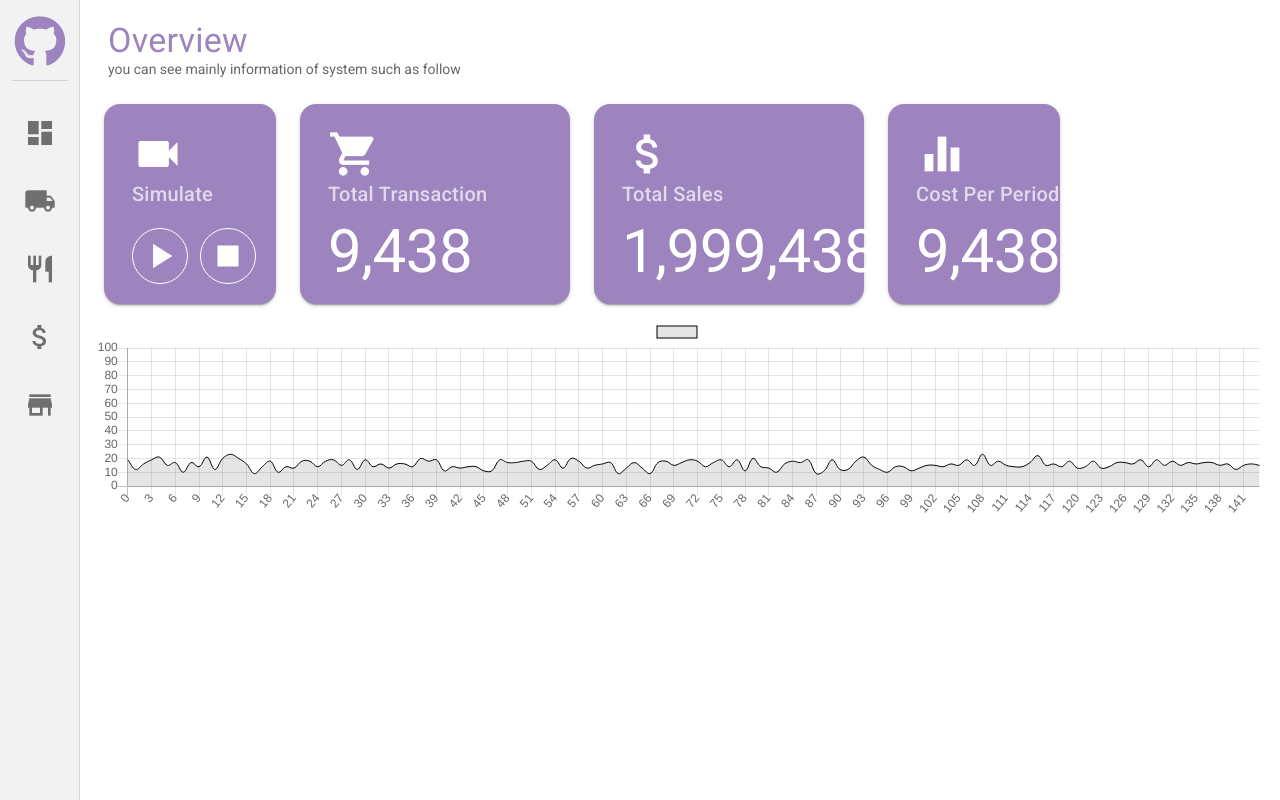
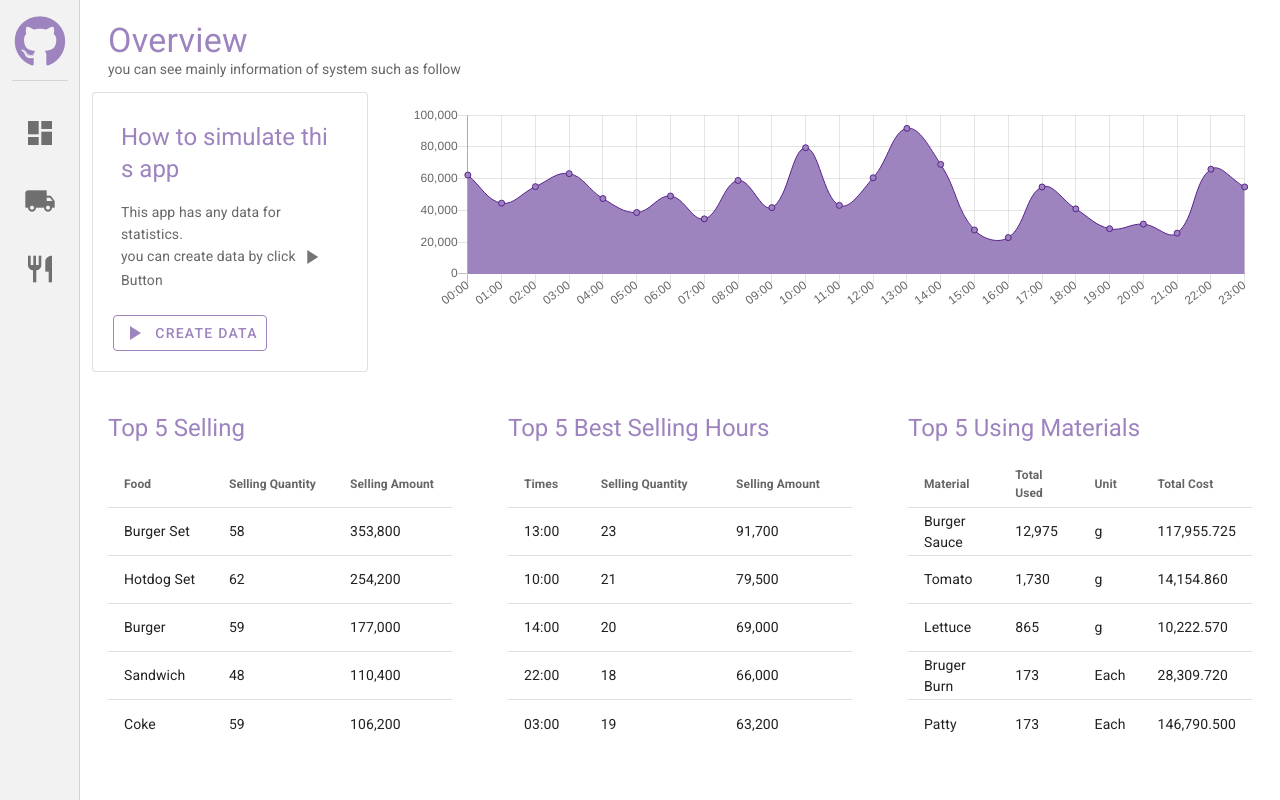
Before and after one commit to Ohmry/food-management-system, a Vue app: page /dashboard in a window 1280 px wide. Built offline with nearby package versions, Linux system fonts and the light colour scheme.

Commit message:
create statistics card in DashBoard.vue, delete components not used

```diff
--- a/src/App.vue
+++ b/src/App.vue
@@ -15,7 +15,7 @@ export default {
   created () {
     /** create dummy transaction */
     let foodsCount = this.$store.state.foods.length
-    for (let i = 0; i < 144; i++) {
+    for (let i = 0; i < 24; i++) {
       for (let j = 0; j < 5; j++) {
         let randomFoodId = Math.floor(Math.random() * (foodsCount - 1) + 1)
         let food = this.$store.state.foods.find(food => food.id == randomFoodId)
--- a/src/components/Chart/BaseChart.vue
+++ b/src/components/Chart/BaseChart.vue
@@ -29,8 +29,8 @@ export default {
             label: '',
             data: this.data,
             borderWidth: 1,
-            borderColor: '#000',
-            pointRadius: 0
+            borderColor: '#58238C',
+            backgroundColor: '#9D84BF'
           }
         ]
       },
--- a/src/components/Common/AppNavigator.vue
+++ b/src/components/Common/AppNavigator.vue
@@ -25,8 +25,8 @@ export default {
       { title: 'DashBoard', icon: 'dashboard' },
       { title: 'Material', icon: 'local_shipping' },
       { title: 'Food', icon: 'restaurant' },
-      { title: 'Sales', icon: 'attach_money' },
-      { title: 'Stock', icon: 'store' }
+      // { title: 'Sales', icon: 'attach_money' },
+      // { title: 'Stock', icon: 'store' }
     ]
   })
 }
--- a/src/components/Menu/MenuNavigator.vue
+++ /dev/null
@@ -1,48 +0,0 @@
-<template>
-  <v-navigation-drawer app mini-variant mini-variant-width="80" color="#F2F2F2">
-    <!-- Logo -->
-    <v-avatar class="d-block text-center mx-auto mt-4" size="52">
-      <v-icon color="#9D84BF" size="52">fab fa-github</v-icon>
-    </v-avatar>
-    <v-divider class="mx-3 my-3"></v-divider>
-    <v-list flat>
-      <router-link v-for="(item, index) in menuItems" :key="index" :to="item.title">
-        <v-list-item :ripple="false" active-class="menu-selected" class="mb-1">
-          <v-list-item-icon>
-            <v-icon v-text="item.icon" size="32" light></v-icon>
-          </v-list-item-icon>
-        </v-list-item>
-      </router-link>
-    </v-list>
-  </v-navigation-drawer>
-</template>
-
-<script>
-export default {
-  data: () => ({
-    currentMenuItem: 0,
-    menuItems: [
-      { title: 'DashBoard', icon: 'dashboard' },
-      { title: 'Material', icon: 'local_shipping' },
-      { title: 'Food', icon: 'restaurant' },
-      { title: 'Sales', icon: 'attach_money' },
-      { title: 'Stock', icon: 'store' }
-    ]
-  })
-}
-</script>
-
-<style>
-  .v-list > a {
-    color: transparent !important;
-  }
-  .router-link-active > .v-list-item {
-    margin: 0 8px;
-    background: #9D84BF;
-    text-decoration: none;
-    border-radius: 50%;
-  }
-  .router-link-active > .v-list-item > .v-list-item__icon > i{
-    color: white !important;
-  }
-</style>
--- a/src/views/DashBoard.vue
+++ b/src/views/DashBoard.vue
@@ -5,59 +5,22 @@
         title="Overview"
         description="you can see mainly information of system such as follow"
       />
-      <v-item-group>
-        <v-container fluid>
-          <v-row justify="start">
-            <v-col cols="12" md="2">
-              <v-item v-slot="{ active }">
-                <v-card class="d-flex rounded-xl"
-                  :color="active ? '#58238C' : '#9D84BF'"
-                  dark height="200"
-                  style="user-select: none">
       <v-row>
-                    <v-col cols="12" sm="12" class="my-3 mx-3">
-                      <v-list-item three-line>
-                        <v-list-item-content>
-                          <div>
-                            <v-icon size="52">videocam</v-icon>
-                          </div>
-                          <v-list-item-subtitle class="text-h6">Simulate</v-list-item-subtitle>
-                          <v-list-item-title class="py-5">
-                            <AppButton outlined fab white icon="play_arrow" iconSize="42" class="mr-3" />
-                            <!-- <AppButton outlined fab white icon="pause" iconSize="42" class="mr-3" /> -->
-                            <AppButton outlined fab white icon="stop" iconSize="42" />
-                          </v-list-item-title>
-                        </v-list-item-content>
-                      </v-list-item>
+        <v-col cols="12" md="3">
+          <v-card outlined class="px-3 py-3">
+            <v-card-title class="text-h5" style="color: #9D84BF;">How to simulate this app</v-card-title>
+            <v-card-text>
+              This app has any data for statistics.<br/>
+              you can create data by click <v-icon>play_arrow</v-icon> Button
+            </v-card-text>
+            <v-card-actions>
+              <AppButton text="Create Data" icon="play_arrow" outlined />
+            </v-card-actions>
+          </v-card>
         </v-col>
-                  </v-row>
-                </v-card>
-              </v-item>
-            </v-col>
-            <v-col cols="12" md="3">
-              <OverviewItem
-                title="Total Transaction"
-                icon="shopping_cart"
-                value="9,438"
-              />
-            </v-col>
-            <v-col cols="12" md="3">
-              <OverviewItem
-                title="Total Sales"
-                icon="attach_money"
-                value="1,999,438"
-              />
-            </v-col>
-            <v-col cols="12" md="2">
-              <OverviewItem
-                title="Cost Per Period"
-                icon="equalizer"
-                value="9,438"
-              />
-            </v-col>
-          </v-row>
-        </v-container>
-      </v-item-group>
+        <v-col cols="12" md="9">
+          <v-card flat>
+            <v-card-text>
               <LineChart
                 ref="chart"
                 :labels="this.chart.labels"
@@ -65,38 +28,140 @@
                 :options="this.chart.options"
                 height="200px"
               />
+            </v-card-text>
+          </v-card>
+        </v-col>
+      </v-row>
+      <v-row>
+        <v-col cols="12" md="4">
+          <v-card flat>
+            <v-card-title class="text-h5" style="color: #9D84BF;">Top 5 Selling</v-card-title>
+            <v-card-text>
+              <v-data-table
+                :headers="this.table.selling.headers"
+                :items="this.table.selling.data"
+                :items-per-page="5"
+                hide-default-footer
+                disable-sort>
+                <template v-slot:item.quantity="{item}">
+                  {{ displayFormat(item.quantity, 'numeric') }}
+                </template>
+                <template v-slot:item.amount="{item}">
+                  {{ displayFormat(item.amount, 'numeric') }}
+                </template>
+              </v-data-table>
+            </v-card-text>
+          </v-card>
+        </v-col>
+        <v-col cols="12" md="4">
+          <v-card flat>
+            <v-card-title class="text-h5" style="color: #9D84BF;">Top 5 Best Selling Hours</v-card-title>
+            <v-card-text>
+              <v-data-table
+                :headers="this.table.hours.headers"
+                :items="this.table.hours.data"
+                :items-per-page="5"
+                hide-default-footer
+                disable-sort>
+                <template v-slot:item.quantity="{item}">
+                  {{ displayFormat(item.quantity, 'numeric') }}
+                </template>
+                <template v-slot:item.amount="{item}">
+                  {{ displayFormat(item.amount, 'numeric') }}
+                </template>
+              </v-data-table>
+            </v-card-text>
+          </v-card>
+        </v-col>
+        <v-col cols="12" md="4">
+          <v-card flat>
+            <v-card-title class="text-h5" style="color: #9D84BF;">Top 5 Using Materials</v-card-title>
+            <v-card-text>
+              <v-data-table
+                :headers="this.table.materials.headers"
+                :items="this.table.materials.data"
+                :items-per-page="5"
+                hide-default-footer
+                disable-sort>
+                <template v-slot:item.amount="{item}">
+                  {{ displayFormat(item.amount, 'numeric') }}
+                </template>
+                <template v-slot:item.totalCost="{item}">
+                  {{ displayFormat(item.totalCost, 'decimal') }}
+                </template>
+              </v-data-table>
+            </v-card-text>
+          </v-card>
+        </v-col>
+      </v-row>
     </v-container>
   </v-app>
 </template>
 
 <script>
-import OverviewItem from '../components/Dashboard/OverviewItem.vue'
 import { LineChart } from '../components/Chart'
+import { DisplayFormatUtils } from '../components/Utils'
 
 export default {
   components: {
-    OverviewItem,
     LineChart
   },
+  mixins: [DisplayFormatUtils],
   data: () => ({
-    /** Summary */
-    summary: {
-      data: null,
+    timer: undefined,
+    table: {
+      selling: {
+        headers: [
+          { text: 'Food', value: 'food' },
+          { text: 'Selling Quantity', value: 'quantity' },
+          { text: 'Selling Amount', value: 'amount' }
+        ],
+        data: []
       },
-    timer: undefined,
+      hours: {
+        headers: [
+          { text: 'Times', value: 'times' },
+          { text: 'Selling Quantity', value: 'quantity' },
+          { text: 'Selling Amount', value: 'amount' }
+        ],
+        data: []
+      },
+      materials: {
+        headers: [
+          { text: 'Material', value: 'material' },
+          { text: 'Total Used', value: 'amount' },
+          { text: 'Unit', value: 'stockUnit' },
+          { text: 'Total Cost', value: 'totalCost' }
+        ],
+        data: []
+      }
+    },
     /** Chart */
     chart: {
       labels: [],
       data: [],
       options: {
         maintainAspectRatio: false,
+        legend: {
+          display: false
+        },
+        tooltips: {
+          callbacks: {
+            label: (tooltip) => {
+              return tooltip.yLabel.toString().replace(/(\d)(?=(?:\d{3})+(?!\d))/g, '$1,')
+            }
+          }
+        },
         scales: {
           yAxes: [
             {
               ticks: {
                 min: 0,
-                stepSize: 10,
-                max: 100
+                stepSize: 20000,
+                max: 100000,
+                callback: (value) =>  {
+                  return value.toString().replace(/(\d)(?=(?:\d{3})+(?!\d))/g, '$1,')
+                }
               }
             }
           ]
@@ -112,19 +177,108 @@ export default {
     },
   },
   mounted () {
-    let group = {}
+    let statistics = []
+    let groupBySelling = []
+    let groupByHour = []
+    let groupByMaterials = []
+
     this.$store.state.transaction.map(transInfo => {
       let index = transInfo.saleTime
-      if (group[index] == undefined) {
-        group[index] = transInfo.quantity
+      if (statistics[index] == undefined) {
+        statistics[index] = transInfo.totalAmount
       } else {
-        group[index] += transInfo.quantity
+        statistics[index] += transInfo.totalAmount
+      }
+
+      let times = groupByHour.find(item => item.times == (transInfo.saleTime < 10 ? '0' + transInfo.saleTime : transInfo.saleTime) + ":00")
+      if (times == undefined) {
+        groupByHour.push({
+          times: (transInfo.saleTime < 10 ? '0' + transInfo.saleTime : transInfo.saleTime) + ":00",
+          quantity: transInfo.quantity,
+          amount: transInfo.totalAmount
+        })
+      } else {
+        times.quantity += transInfo.quantity
+        times.amount += transInfo.totalAmount
+      }
+
+      let food = groupBySelling.find(item => item.id == transInfo.foodId)
+      if (food == undefined) {
+        groupBySelling.push({
+          id: transInfo.foodId,
+          food: transInfo.foodName,
+          quantity: transInfo.quantity,
+          amount: transInfo.totalAmount
+        })
+      } else {
+        food.quantity += transInfo.quantity
+        food.amount += transInfo.totalAmount
+      }
+
+      food = this.$store.state.foods.find(item => item.id == transInfo.foodId)
+      if (food.productType == 'Single') {
+        let recipe = this.$store.state.recipes.find(recipe => recipe.id = food.id)
+        recipe.materials.map(material => {
+          let item = groupByMaterials.find(item => item.id == material.id)
+          if (item == undefined) {
+            groupByMaterials.push({
+              id: material.id,
+              amount: material.amount
+            })
+          } else {
+            item.amount += material.amount
+          }
+        })
+      } else if (food.productType == 'Set') {
+        let compose = this.$store.state.compositions.find(compose => compose.id == food.id)
+        compose.foods.map(food => {
+          let recipe = this.$store.state.recipes.find(recipe => recipe.id = food.id)
+          recipe.materials.map(material => {
+            let item = groupByMaterials.find(item => item.id == material.id)
+            if (item == undefined) {
+              groupByMaterials.push({
+                id: material.id,
+                amount: material.amount
+              })
+            } else {
+              item.amount += material.amount
+            }
+          })
+        })
       }
     })
 
-    for(let i = 0; i < 144; i++) {
-      this.chart.labels.push(i)
-      this.chart.data.push(group[i])
+    groupBySelling.sort((prev, next) => {
+      if (prev.amount == next.amount) return 0
+      if (prev.amount > next.amount) return -1
+      if (prev.amount < next.amount) return 1
+    })
+    this.table.selling.data = groupBySelling
+
+    groupByHour.sort((prev, next) => {
+      if (prev.amount == next.amount) return 0
+      if (prev.amount > next.amount) return -1
+      if (prev.amount < next.amount) return 1
+    })
+    this.table.hours.data = groupByHour
+
+    groupByMaterials.map(item => {
+      let material = this.$store.state.materials.find(material => material.id == item.id)
+      item.material = material.name
+      item.stockUnit = material.stockUnit
+      item.totalCost = (item.amount * material.stockUnitPrice).toFixed(3)
+    })
+    groupByMaterials.sort((prev, next) => {
+      if (prev.amount == next.amount) return 0
+      if (prev.amount > next.amount) return -1
+      if (prev.amount < next.amount) return 1
+    })
+    this.table.materials.data = groupByMaterials
+
+    for(let i = 0; i < 24; i++) {
+      let timeLabel = (i < 10 ? '0' + i : i) + ':00'
+      this.chart.labels.push(timeLabel)
+      this.chart.data.push(statistics[i])
     }
 
     this.$refs.chart.update()
```
Also changed, not shown: src/components/Menu/MenuSubTitle.vue (deleted, +0 -18 lines), src/components/Menu/MenuTitle.vue (deleted, +0 -18 lines), src/components/Menu/index.js (deleted, +0 -9 lines), src/components/SystemMonitor.vue (deleted, +0 -19 lines), src/components/Dashboard/OverviewCard.vue (added), 1 other file (tests, documents, lock files or other folders). Lines whose indentation alone changed are shown as unchanged.
